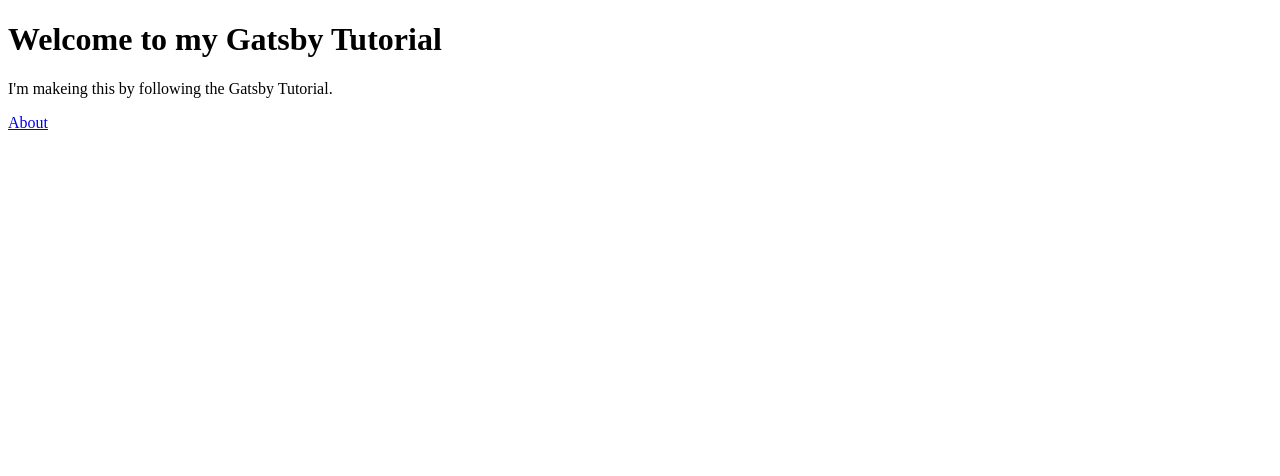
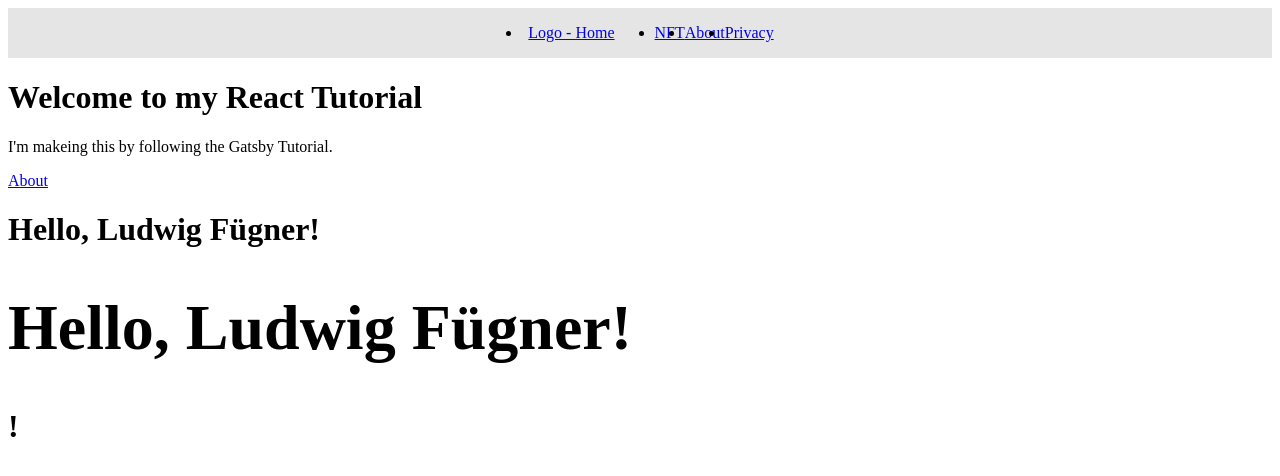
Before and after one commit to lfuegner/swarmtrust_gatsby, a Gatsby site: page / in a window 1280 px wide. Built offline with nearby package versions, Linux system fonts and the light colour scheme; Gatsby itself is replaced by a stand-in of ours.

Commit message:
scss folder structure tested (#4)

```diff
--- /dev/null
+++ b/src/components/header.tsx
@@ -0,0 +1,27 @@
+import * as React from 'react';
+
+const Header = () => {
+    return (
+        <header>
+            <nav className="navbar">
+                <li>
+                    <a href='/'>Logo - Home</a>
+                </li>
+                <ul className="nav-list">
+                    <li>
+                        <a href='/about'>NFT</a>
+                    </li>
+                    <li>
+                        <a href='/about'>About</a>
+                    </li>
+                    <li>
+                        <a href='/about'>Privacy</a>
+                    </li>
+                </ul>
+            </nav>
+
+        </header>
+    )
+}
+
+export default Header
--- a/src/pages/about.tsx
+++ b/src/pages/about.tsx
@@ -1,10 +1,13 @@
 import * as React from "react"
 import { Link, HeadFC, PageProps } from "gatsby"
+import Header from '../components/header'
+import "../styles/styles.scss"
 
 const AboutPage: React.FC<PageProps> = () => {
     console.log('Hello World')
     return(
         <main>
+            <Header />
             <h1>About Me</h1>
             <p>Hi there! I'm the proud creator of this site, which I built with Gatsby.</p>
             <Link to="/">Back to Home</Link>
--- a/src/pages/index.tsx
+++ b/src/pages/index.tsx
@@ -1,12 +1,37 @@
 import * as React from 'react'
 import { Link, HeadFC, PageProps } from "gatsby"
+import Header from "../components/header"
+import "../styles/styles.scss"
+const name:string = "React"
+
+function formatName(user:any) {
+  return user.firstName + ' ' + user.lastName;
+}
+
+const user = {
+  firstName: 'Ludwig',
+  lastName: 'Fügner'
+};
+
+function getGreeting(user:any) {
+  if (user) {
+    return <h1>Hello, {formatName(user)}!</h1>;
+
+  }
+  return <h1>Hello, Stranger</h1>;
+}
+
+const element = <a href='https://www.reactjs.org'>link</a>
 
 const IndexPage: React.FC<PageProps> = () => {
   return (
     <main>
-      <h1>Welcome to my Gatsby Tutorial</h1>
+      <Header />
+      <h1>Welcome to my {name} Tutorial</h1>
       <p>I'm makeing this by following the Gatsby Tutorial.</p>
       <Link to = "/about">About</Link>
+      <h1>Hello, {formatName(user)}!</h1>
+      <h1>{getGreeting(user)}!</h1>
     </main>
   )
 }
--- /dev/null
+++ b/src/styles/abstract/_index.scss
@@ -0,0 +1,3 @@
+@forward "../abstract/variables";
+@forward "../abstract/functions";
+@forward "../abstract/mixins";
--- /dev/null
+++ b/src/styles/abstract/_variables.scss
@@ -0,0 +1,24 @@
+// *****************
+// Color Variables
+// *****************
+$grey: #E5E5E5;
+$black: #000000;
+
+// *****************
+// Break Points
+// *****************
+$breakpoint-desktop: 1200px;
+$breakpoint-laptop: 950px;
+$breakpoint-tablet: 768px;
+$breakpoint-desktop: 400px;
+// @media (max-width: $breakpoint-tablet) {
+
+// }
+
+// *****************
+// Fonts
+// *****************
+
+//$font-light: "Gotham-Light", "Helvetica Neue", "Helvetica", "Roboto", "Arial", sans-serif;
+//$font-medium:
+//$font-bold:
--- /dev/null
+++ b/src/styles/base/_global.scss
@@ -0,0 +1,10 @@
+@use "../abstract";
+
+*{
+    box-sizing: border-box;
+}
+
+body{
+    margin: 0;
+    background-color: abstract.$grey;
+}
--- /dev/null
+++ b/src/styles/base/_index.scss
@@ -0,0 +1,3 @@
+@forward "../base/global";
+@forward "./base/reset";
+@forward "./base/typography";
--- /dev/null
+++ b/src/styles/base/_reset.scss
@@ -0,0 +1 @@
+@use "../abstract";
--- /dev/null
+++ b/src/styles/base/_typography.scss
@@ -0,0 +1 @@
+@use "../abstract";
--- /dev/null
+++ b/src/styles/components/_buttons.scss
@@ -0,0 +1 @@
+@use "../abstract";
--- /dev/null
+++ b/src/styles/components/_index.scss
@@ -0,0 +1 @@
+@forward "../components/buttons";
--- /dev/null
+++ b/src/styles/layout/_about.scss
@@ -0,0 +1 @@
+@use "../abstract";
--- /dev/null
+++ b/src/styles/layout/_header.scss
@@ -0,0 +1,15 @@
+@use "../abstract";
+
+.navbar {
+    width:100%;
+    display:flex;
+    justify-content: center;
+    align-items:center;
+    background-color: abstract.$grey;
+}
+
+.nav-list{
+    display: flex;
+    justify-content: center;
+    align-content: center;
+}
--- /dev/null
+++ b/src/styles/layout/_home.scss
@@ -0,0 +1 @@
+@use "../abstract";
--- /dev/null
+++ b/src/styles/layout/_index.scss
@@ -0,0 +1,4 @@
+@forward "../layout/about";
+@forward "../layout/header";
+@forward "../layout/home";
+@forward "../layout/privacy";
--- /dev/null
+++ b/src/styles/layout/_privacy.scss
@@ -0,0 +1 @@
+@use "../abstract";
--- /dev/null
+++ b/src/styles/styles.scss
@@ -0,0 +1,2 @@
+@use "./components";
+@use "./layout";
```
Also changed, not shown: src/styles/abstract/_functions.scss (added), src/styles/abstract/_mixins.scss (added).
